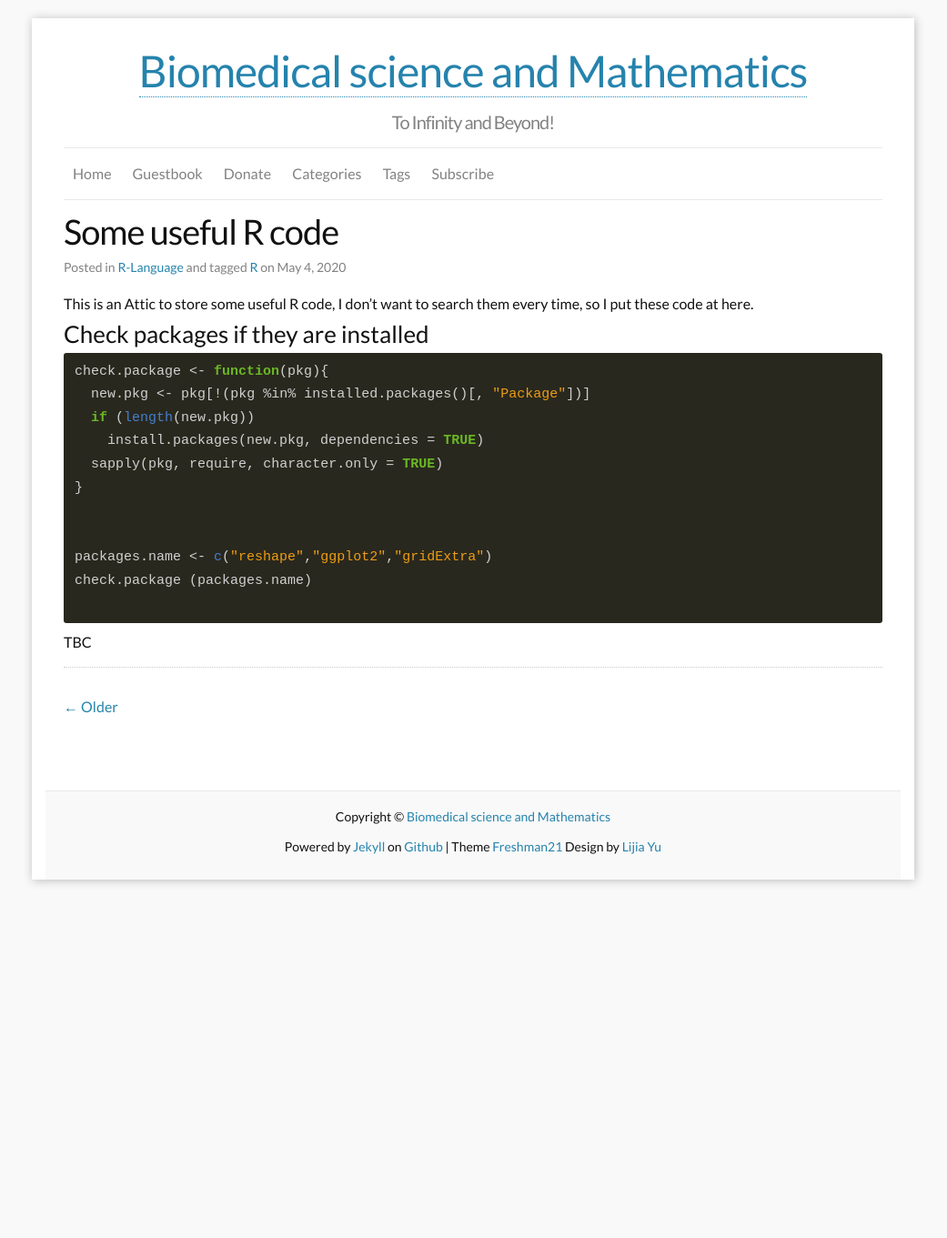
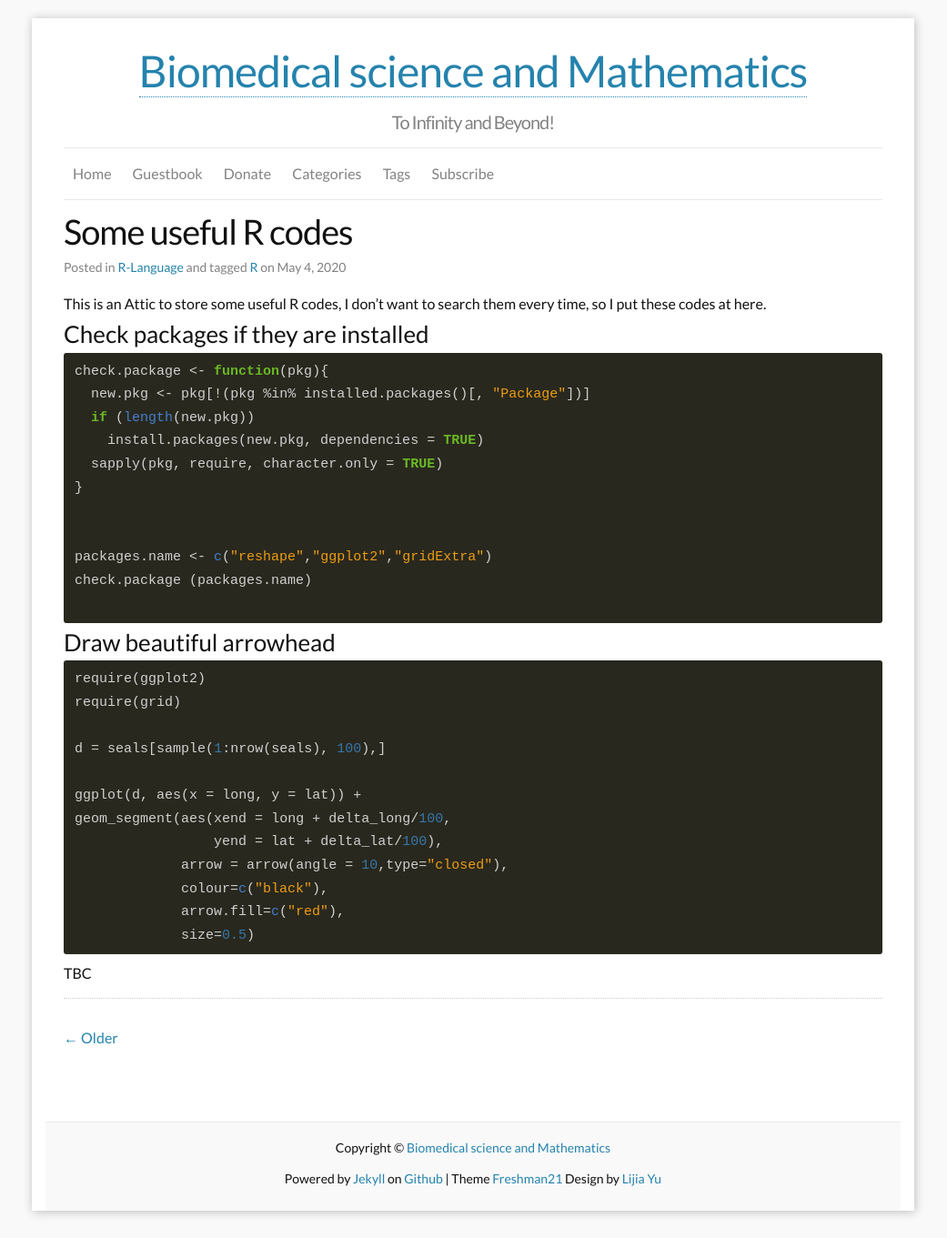
Before and after one commit to yulijia/en, a Jekyll site: the page built from _posts/2020-05-04-Some-useful-R-codes.md, in a window 1280 px wide. Shown: the whole page at 91% size, without its empty margins (120-1161 px from the left). Built offline with Jekyll 4.4.1, drawn with Linux system fonts in a browser that asks for light colours; nearby versions of some CDN libraries; comment, search, counter and statistics services are not loaded; before the commit the page ends 997 px from its top, so only the background shows below that.

Commit message:
upate content

````diff
--- a/_posts/2020-05-04-Some-useful-R-codes.md
+++ b/_posts/2020-05-04-Some-useful-R-codes.md
@@ -1,14 +1,14 @@
 ---
 published: ture
 layout: post
-title: "Some useful R code"
+title: "Some useful R codes"
 author: Yu
 categories: "R-Language"
 tags:
 - R
 ---
 
-This is an Attic to store some useful R code, I don't want to search them every time, so I put these code at here.
+This is an Attic to store some useful R codes, I don't want to search them every time, so I put these codes at here.
 
 ### Check packages if they are installed
 
@@ -26,5 +26,22 @@ check.package (packages.name)
 
 ```
 
+### Draw beautiful arrowhead
+
+
+```r
+require(ggplot2)
+require(grid)
+
+d = seals[sample(1:nrow(seals), 100),]
+
+ggplot(d, aes(x = long, y = lat)) +
+geom_segment(aes(xend = long + delta_long/100,
+                 yend = lat + delta_lat/100),
+             arrow = arrow(angle = 10,type="closed"),
+             colour=c("black"),
+             arrow.fill=c("red"),
+             size=0.5)
+```
 
 TBC
````
